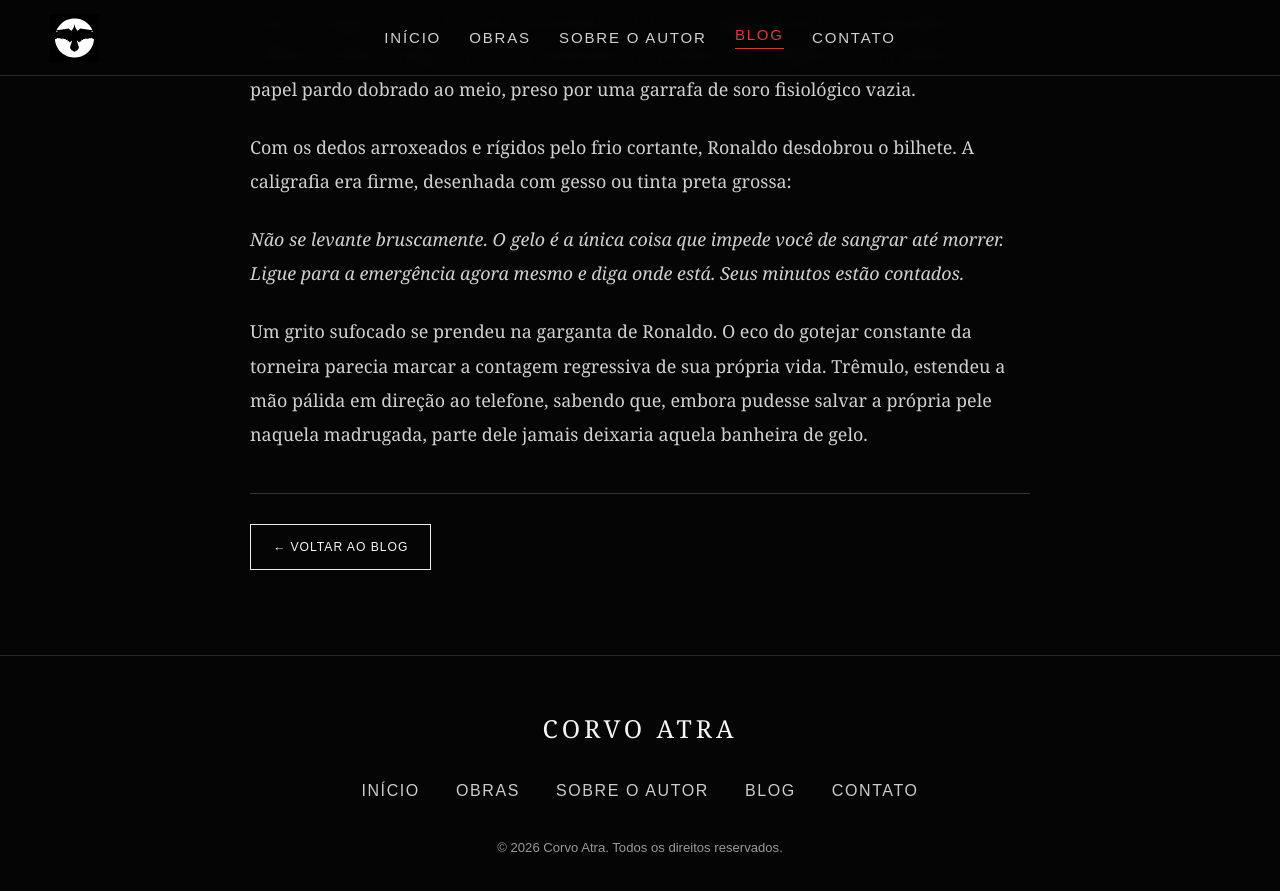
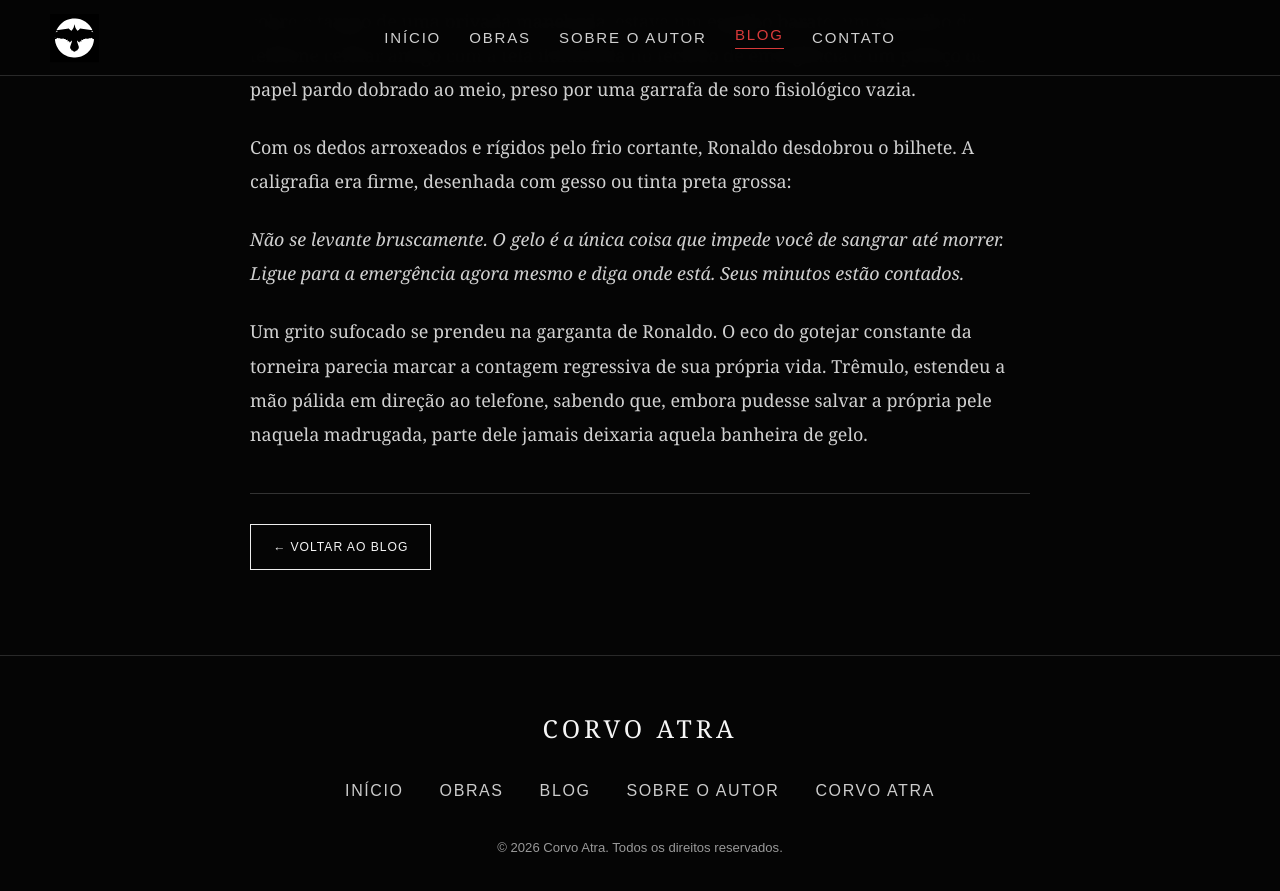
Before and after one commit to corvoatra/corvo-atra, a Jekyll site: the page built from _posts/2026-10-17-o-encontro.md, in a window 1280 px wide and 900 px high, scrolled down 1430 px. Shown: the top 891 px of the window. Built offline with Jekyll 4.4.1, drawn with Linux system fonts in a browser that asks for light colours; our own code applies the rules of GitHub Pages for plain Markdown files.

Commit message:
Padroniza rodapé com nova navegação Corvo Atra

```diff
--- a/_layouts/post.html
+++ b/_layouts/post.html
@@ -61,4 +61,4 @@ header nav a:hover,header nav a:focus-visible { color:#fff; }
   </section>
   {% endif %}
 </div>
-<div class="post-end"><a class="button secondary" href="{{ '/blog/' | relative_url }}">← Voltar ao blog</a></div></article></main><footer><div class="brand">CORVO ATRA</div><nav aria-label="Navegação do rodapé" class="links"><a href="{{ '/index.html' | relative_url }}">Início</a><a href="{{ '/obras.html' | relative_url }}">Obras</a><a href="{{ '/autor.html' | relative_url }}">Sobre o autor</a><a href="{{ '/blog/' | relative_url }}">Blog</a><a href="{{ '/contato.html' | relative_url }}">Contato</a></nav><div class="copyright">© 2026 Corvo Atra. Todos os direitos reservados.</div></footer></body></html>
+<div class="post-end"><a class="button secondary" href="{{ '/blog/' | relative_url }}">← Voltar ao blog</a></div></article></main><footer><div class="brand">CORVO ATRA</div><nav aria-label="Navegação do rodapé" class="links"><a href="index.html">Início</a><a href="obras.html">Obras</a><a href="blog/">Blog</a><a href="autor.html">Sobre o autor</a><a href="corvo-atra.html">Corvo Atra</a></nav><div class="copyright">© 2026 Corvo Atra. Todos os direitos reservados.</div></footer></body></html>
```
